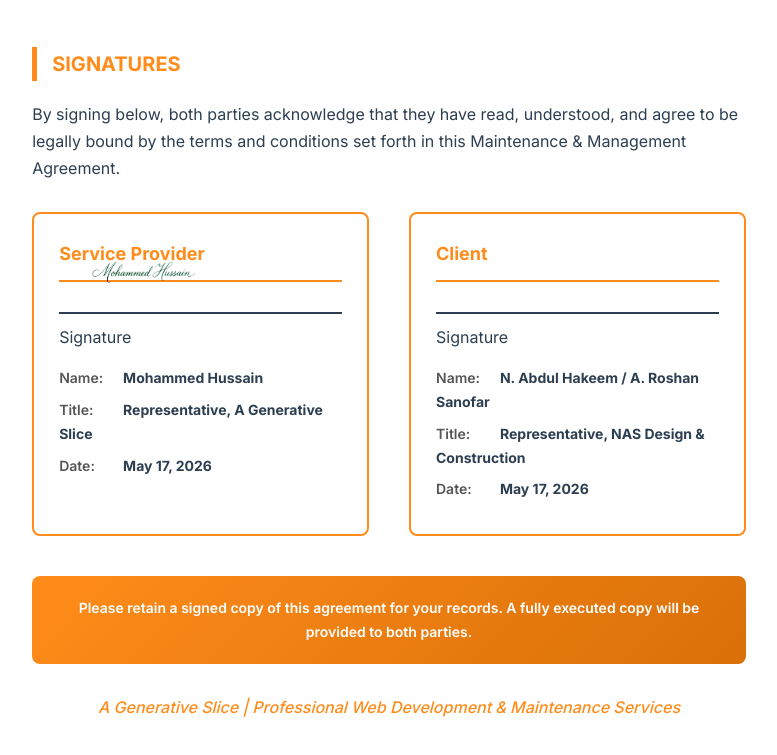
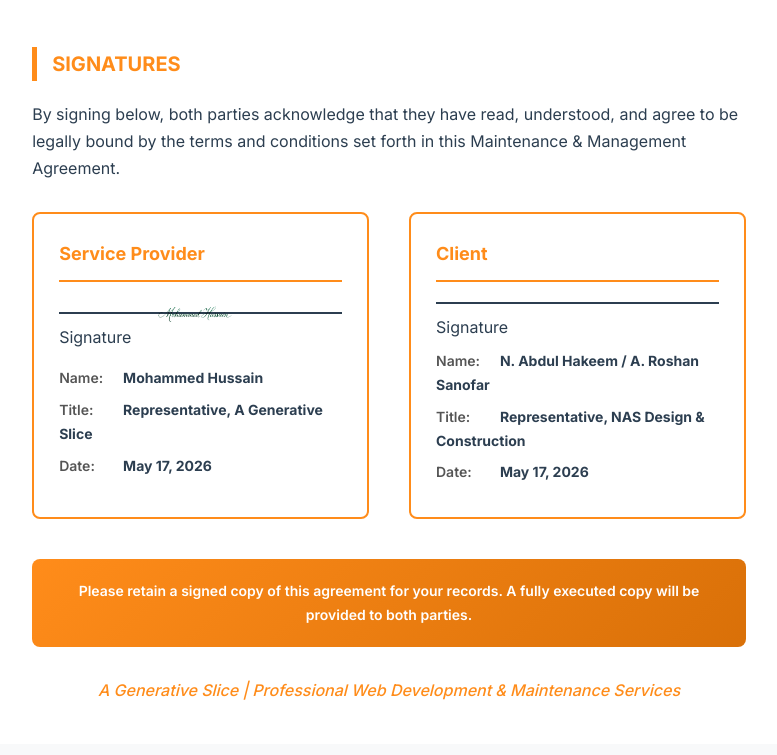
Before and after one commit to A-Generative-Slice/client-document-database, a website: page clients/nas-design-construction/generated/Maintenance_Agreement_SLA-2026-001.html in a window 1280 px wide. Shown: the part 6600-7355 px from the top of the page, without its empty margins (251-1028 px from the left). Drawn offline with Linux system fonts and the light colour scheme.

Commit message:
style: Perfected digital signature placement and scaling
- Shifted signature image to align straight right of the 'Signature' text
- Positioned signature above the line with perfect overlapping using relative line wrapper
- Scaled signature to height 50px for excellent readability and clarity
- Enabled mix-blend-mode: multiply to perfectly blend pen strokes with document

```diff
--- a/clients/nas-design-construction/generated/Maintenance_Agreement_SLA-2026-001.html
+++ b/clients/nas-design-construction/generated/Maintenance_Agreement_SLA-2026-001.html
@@ -388,24 +388,23 @@
             print-color-adjust: exact !important;
         }
 
-        .signature-image-container {
+        .signature-line-wrapper {
             position: relative;
-            height: 0;
-            overflow: visible;
+            margin: 30px 0 15px 0;
         }
 
-        .signature-img {
+        .signature-img-overlay {
             position: absolute;
-            bottom: -5px;
-            left: 20px;
-            height: 70px;
+            bottom: 12px;
+            left: 90px;
+            height: 50px;
             mix-blend-mode: multiply;
             filter: contrast(1.1) brightness(1.05);
             z-index: 5;
         }
 
         .signature-line {
-            margin: 30px 0 15px 0;
+            margin: 0 !important;
             border-top: 2px solid #2C3E50;
             padding-top: 10px;
         }
@@ -793,10 +792,10 @@
             <div class="signature-row">
                 <div class="signature-box">
                     <h3>Service Provider</h3>
-                    <div class="signature-image-container">
-                        <img src="../../../mohammedhussainsign.png" class="signature-img" alt="Mohammed Hussain Signature">
+                    <div class="signature-line-wrapper">
+                        <div class="signature-line">Signature</div>
+                        <img src="../../../mohammedhussainsign.png" class="signature-img-overlay" alt="Mohammed Hussain Signature">
                     </div>
-                    <div class="signature-line">Signature</div>
                     <div class="signature-detail">
                         <span class="signature-label">Name:</span>
                         <span class="signature-value">Mohammed Hussain</span>
```
Also changed, not shown: clients/nas-design-construction/generated/Project_SignOff_CERT-2026-001.html (+10 -11 lines).
